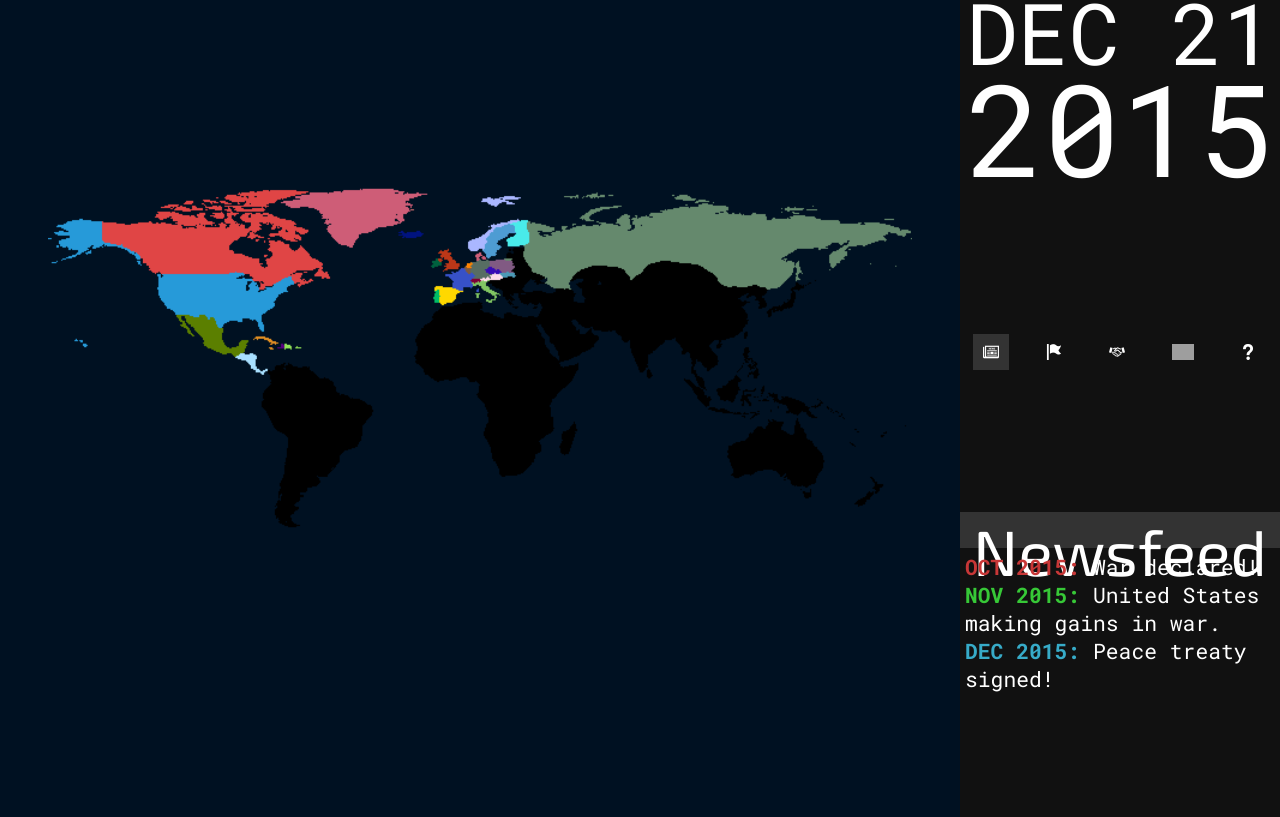
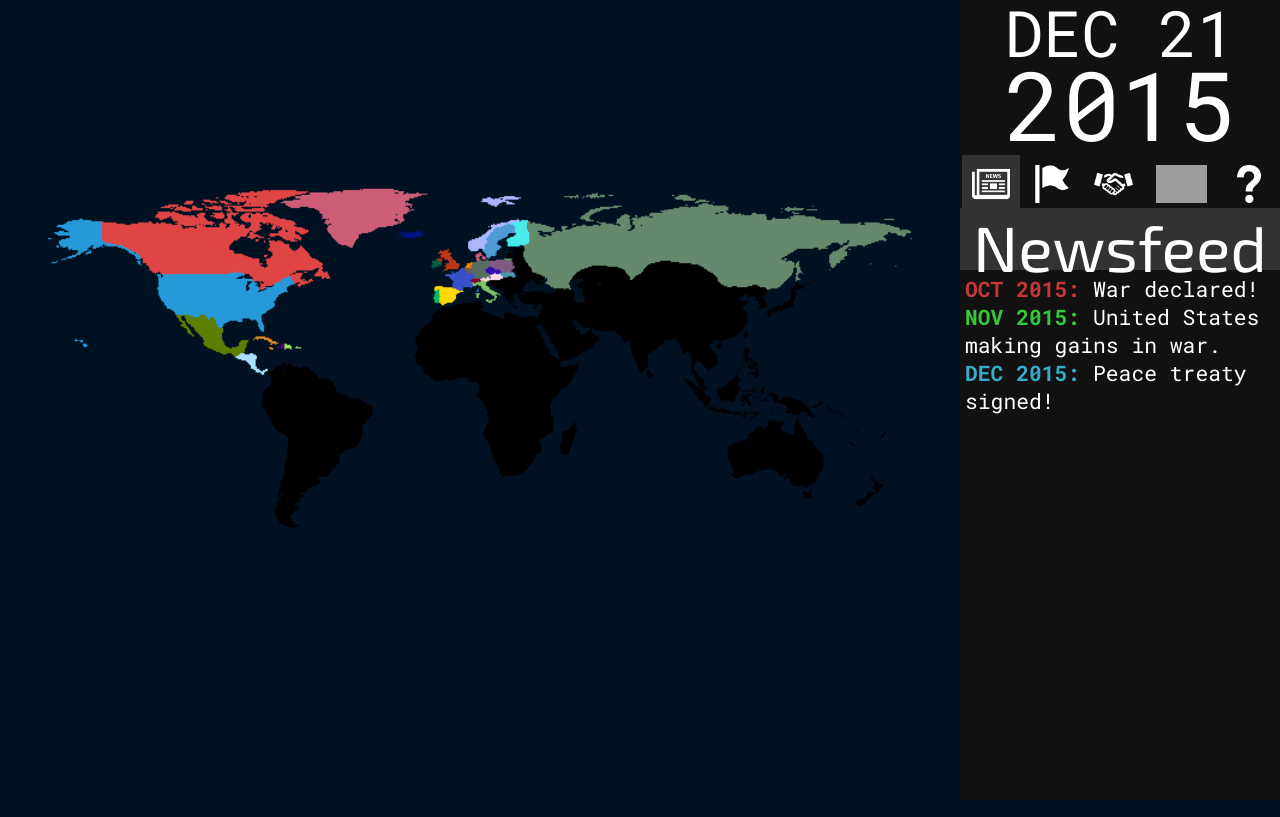
Before and after one commit to DataKinds/history-simulator, a plain HTML site: page index.html in a window 1280 px wide. Drawn offline with Linux system fonts and the light colour scheme; grey boxes are pictures that could not be loaded.

Commit message:
html except firefox is no longer shit
hoorway.

```diff
--- a/index.html
+++ b/index.html
@@ -9,8 +9,8 @@
 		</div>
 		<div id="sidebar">
 			<div id="date">
-				<p style="font-size: 64pt;">DEC 21</p>
-				<p style="font-size: 96pt; line-height: 96pt;">2015</p>
+				<p style="font-size: 48pt;">DEC 21</p>
+				<p style="font-size: 72pt; line-height: 72pt;">2015</p>
 			</div>
 			<div id="tab-bar">
 				<img class="tab" id="news" src="icons/news.png" />
@@ -20,7 +20,7 @@
 				<img class="tab" id="help" src="icons/help.png" />
 			</div>
 			<div class="detailpanel" id="news">
-				<p style="font-size: 48pt; height: 12.5%">Newsfeed</p>
+				<p style="font-size: 48pt; height: 12%">Newsfeed</p>
 				<div class="details" id="news">
 					<div class="major news-entry">
 						<strong class="bad">OCT 2015:</strong> War declared!
--- a/style.css
+++ b/style.css
@@ -8,6 +8,7 @@ body {
     display: flex;
     background-color: #012;
     align-items: stretch;
+    height: 100%;
 }
 
 #map {
@@ -33,10 +34,10 @@ body {
     flex-direction: column;
     color: #FFF;
     background-color: #111;
-    height: 25%;
+    height: 20%;
     align-items: center;
     justify-content: center;
-    line-height: 48pt;
+    line-height: 36pt;
     font-family: "Roboto Mono"
 }
 
@@ -45,10 +46,11 @@ body {
     align-items: center;
     justify-content: space-around;
     background-color: #111;
+    height: 6%;
 }
 
 img.tab {
-    height: 5%;
+    height: 80%;
     padding: 10px;
 }
 
@@ -75,7 +77,7 @@ div.details {
     color: #FFF;
     overflow: auto;
     text-align: left;
-    height: 90%;
+    height: 100%;
     padding: 5px;
     font-size: 16pt;
 }
```
